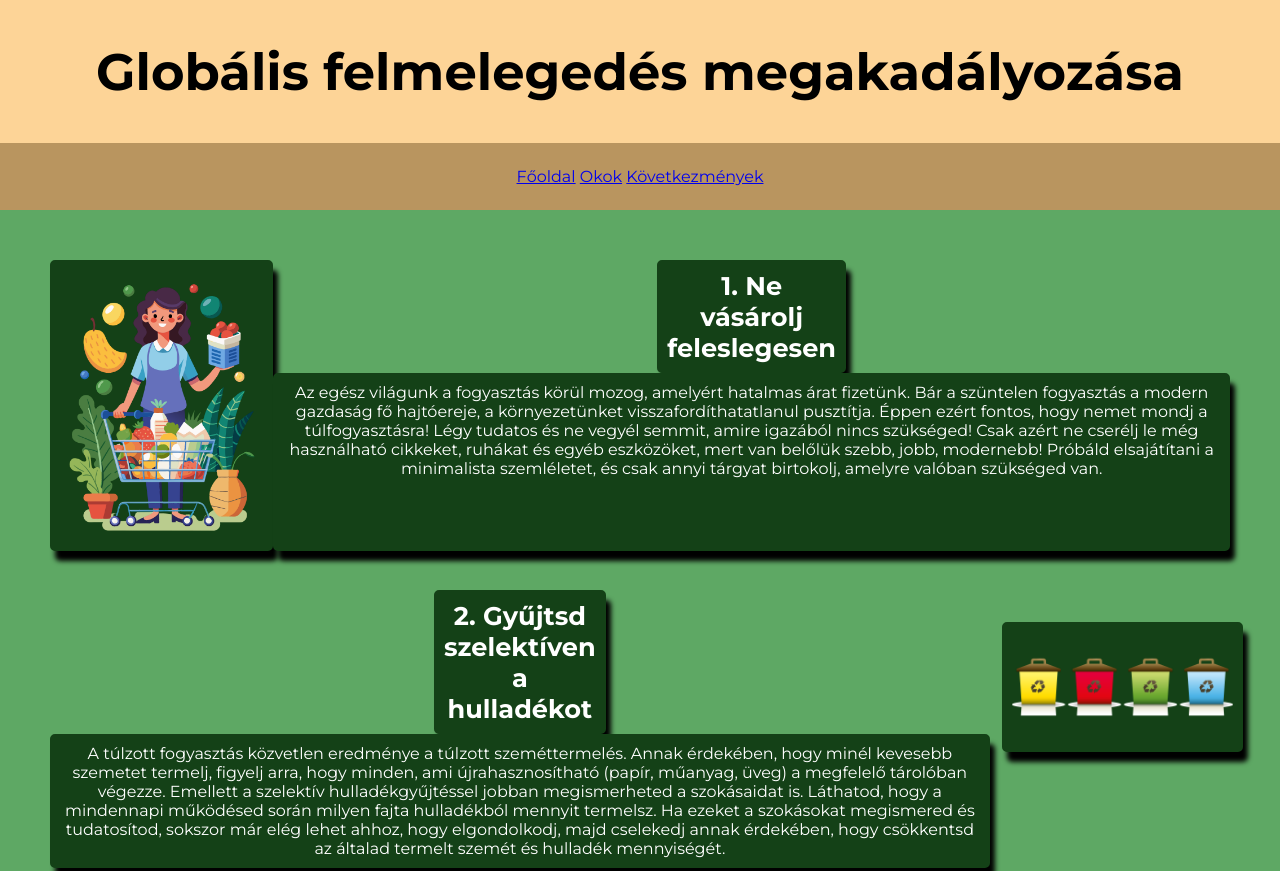
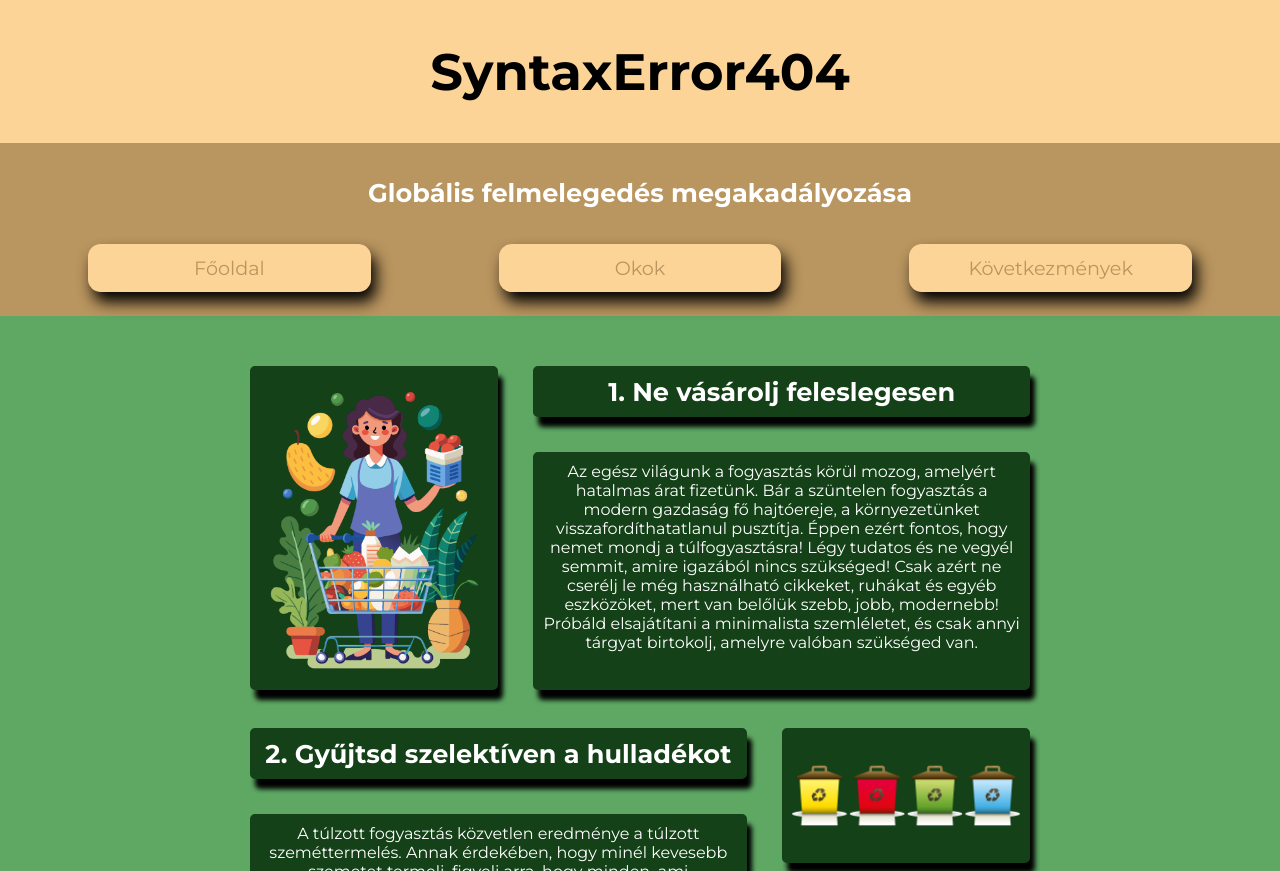
Before and after one commit to adrianhelllo/SyntaxError404, a plain HTML site: page megelozes.html in a window 1280 px wide. Shown: the top 871 px of the page. Drawn offline with Linux system fonts and the light colour scheme.

Commit message:
megelozes.css és html hibajavítása, fostilus.cssből kivettem a margint

```diff
--- a/fostilus.css
+++ b/fostilus.css
@@ -33,12 +33,12 @@ h1 {
 
 h2 {
     border-radius: 1vw;
-    margin: 0 30vw 0 30vw;
     font-size: 2vw;
     text-align: center;
     color: rgb(99, 83, 61);
     transition: all 0.3s ease-in-out;
 }
+
 
 .cont a {
     font-size: 1.5vw;
--- a/megelozes.css
+++ b/megelozes.css
@@ -9,6 +9,12 @@ h2, p, img {
     border-radius: 5px;
     color: #ffffff;
     box-shadow: 5px 10px 5px black;
+}
+
+nav h2 {
+    background-color: rgba(20, 65, 23, 0);
+    border: solid 10px rgba(20, 65, 23, 0);
+    box-shadow: 5px 10px 5px rgba(0, 0, 0, 0);
 }
 
 article{
@@ -39,6 +45,9 @@ img {
     grid-template-areas:
     'eimg eh2'
     'eimg ep';
+    padding-left: 200px;
+    padding-right: 200px;
+    gap: 35px;
 }
 
 .elso h2 {
@@ -61,6 +70,9 @@ img {
     grid-template-areas:
     'mh2 mimg'
     'mp mimg';
+    gap: 35px;
+    padding-left: 200px;
+    padding-right: 200px;
 }
 
 .masodik h2 {
@@ -69,8 +81,6 @@ img {
 
 .masodik img {
     grid-area: mimg;
-    margin-left: 1vw;
-    margin-top: 2.5vw;
 }
 
 .masodik p {
@@ -85,6 +95,8 @@ footer p {
 
 footer {
     padding-bottom: 10px;
+    padding-left: 200px;
+    padding-right: 200px;
 }
 
 footer a {
--- a/megelozes.html
+++ b/megelozes.html
@@ -17,12 +17,15 @@
 
   <body>
     <header>
-      <h1>Globális felmelegedés megakadályozása</h1>
+      <h1>SyntaxError404</h1>
     </header>
     <nav>
-      <a href="index.html">Főoldal</a>
-      <a href="okok.html">Okok</a>
-      <a href="kovetkezmenyek.html">Következmények</a>
+      <h2>Globális felmelegedés megakadályozása</h2>
+      <div class="cont">
+        <a href="index.html">Főoldal</a>
+        <a href="okok.html">Okok</a>
+        <a href="kovetkezmenyek.html">Következmények</a>
+      </div>
     </nav>
     <article>
       <section class="elso">
```
